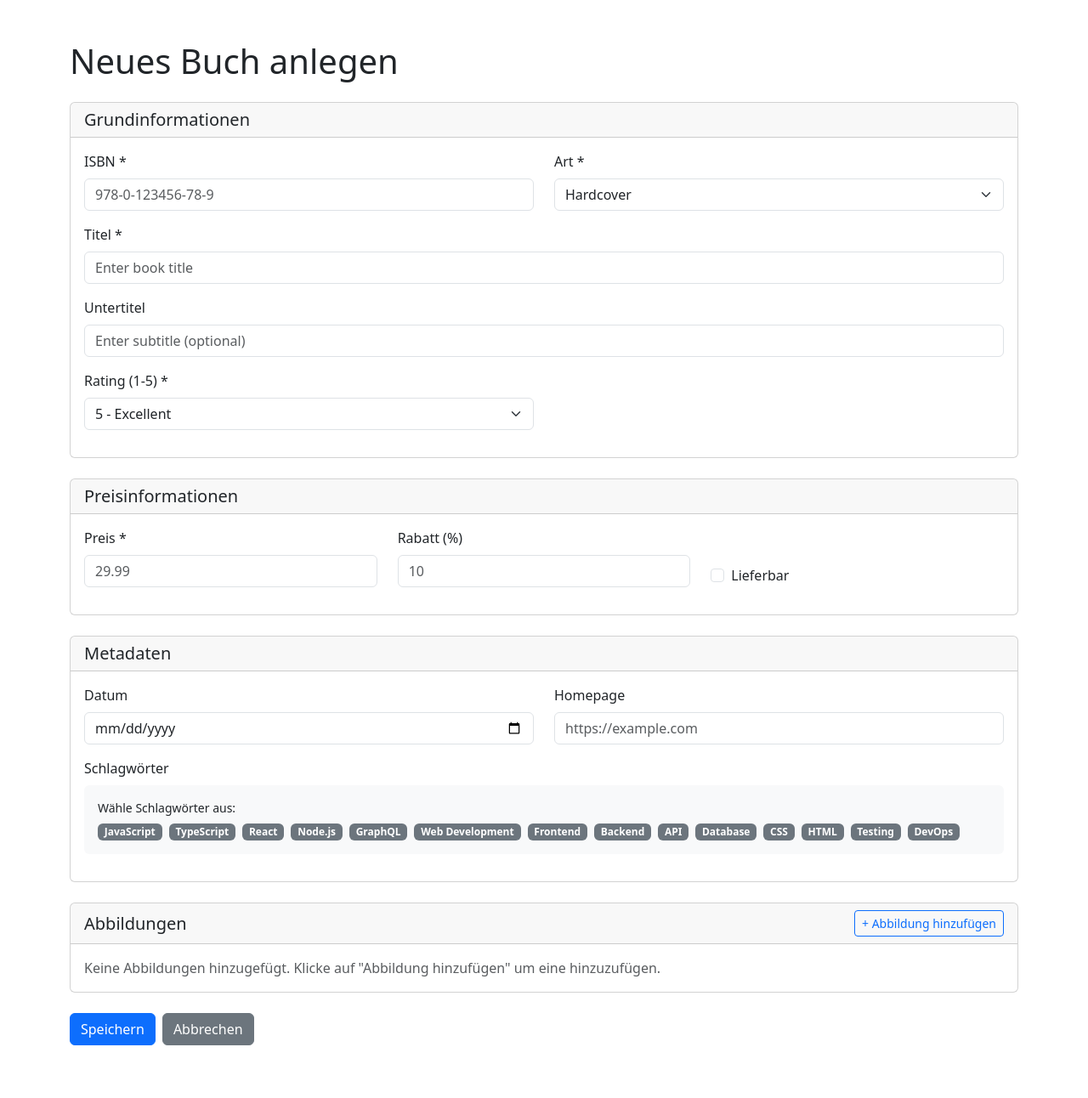
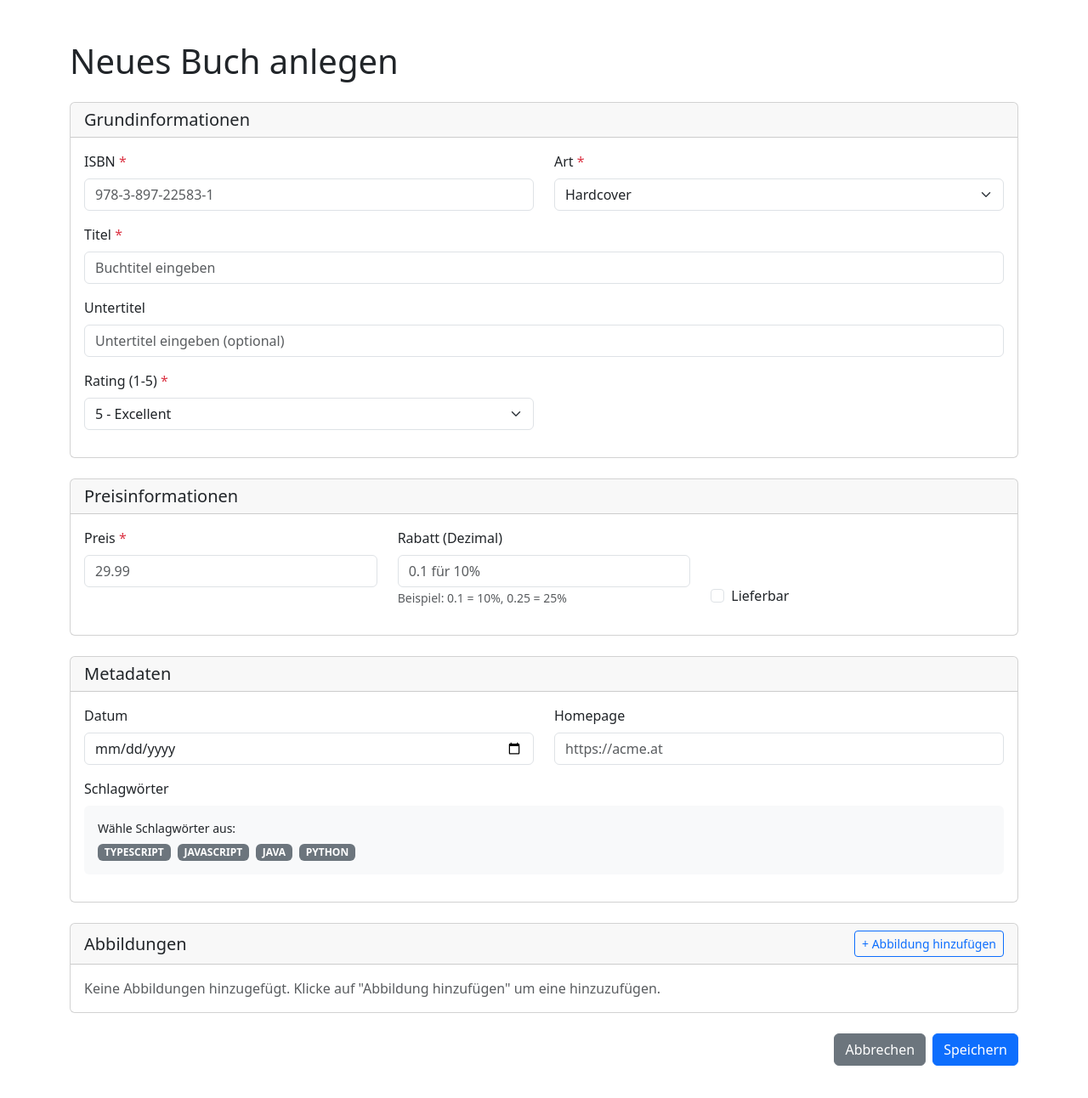
Before and after one commit to inesoetling/SPA-mit-React-Next-GraphQL, a Next.js app in the folder frontend/: page /create in a window 1280 px wide. Shown: the top 1292 px of the page at 85% size. Built offline with nearby package versions, Linux system fonts and the light colour scheme.

Commit message:
ui: Validierung, Error-Handling und UX-Details verbessert

```diff
--- a/frontend/src/app/create/page.tsx
+++ b/frontend/src/app/create/page.tsx
@@ -13,6 +13,10 @@ import {
   Form,
   Row,
 } from 'react-bootstrap';
+
+interface FormErrors {
+  [key: string]: string;
+}
 
 export default function CreateBookPage() {
   // Pflichtfelder
@@ -38,28 +42,27 @@ export default function CreateBookPage() {
     }>
   >([]);
 
-  const [error, setError] = useState('');
+  const [errors, setErrors] = useState<FormErrors>({});
   const [success, setSuccess] = useState(false);
 
   const [createBook, { loading }] = useMutation(CREATE_BOOK);
 
-  // Verfügbare Keywords
+  // Verfügbare Keywords - UPPERCASE wie in der DB!
   const verfuegbareSchlagwoerter = [
-    'JavaScript',
-    'TypeScript',
-    'React',
-    'Node.js',
-    'GraphQL',
-    'Web Development',
-    'Frontend',
-    'Backend',
-    'API',
-    'Database',
-    'CSS',
-    'HTML',
-    'Testing',
-    'DevOps',
+    'TYPESCRIPT',
+    'JAVASCRIPT',
+    'JAVA',
+    'PYTHON',
   ];
+
+  const handleChange = (field: string) => {
+    // Fehler für dieses Feld löschen wenn es geändert wird
+    if (errors[field]) {
+      const newErrors = { ...errors };
+      delete newErrors[field];
+      setErrors(newErrors);
+    }
+  };
 
   const handleKeywordToggle = (keyword: string) => {
     if (schlagwoerter.includes(keyword)) {
@@ -86,31 +89,57 @@ export default function CreateBookPage() {
     setAbbildungen(newAbbildungen);
   };
 
+  const validate = (): boolean => {
+    const newErrors: FormErrors = {};
+
+    if (!isbn.trim()) {
+      newErrors.isbn = 'ISBN ist erforderlich';
+    }
+
+    if (!titel.trim()) {
+      newErrors.titel = 'Titel ist erforderlich';
+    }
+
+    if (!preis || parseFloat(preis) <= 0) {
+      newErrors.preis = 'Preis muss größer als 0 sein';
+    }
+
+    if (rabatt && (parseFloat(rabatt) < 0 || parseFloat(rabatt) > 1)) {
+      newErrors.rabatt =
+        'Rabatt muss zwischen 0 und 1 liegen (z.B. 0.1 für 10%)';
+    }
+
+    if (homepage && !homepage.match(/^https?:\/\/.+/)) {
+      newErrors.homepage = 'Homepage muss eine gültige URL sein';
+    }
+
+    setErrors(newErrors);
+    return Object.keys(newErrors).length === 0;
+  };
+
   const handleSubmit = async (e: React.FormEvent) => {
     e.preventDefault();
-    setError('');
     setSuccess(false);
 
     // Validierung
-    if (!isbn || !titel || !preis) {
-      setError('Bitte alle Pflichtfelder (*) ausfüllen');
+    if (!validate()) {
       return;
     }
 
     try {
       const input = {
-        isbn,
+        isbn: isbn.trim(),
         rating: parseInt(rating.toString()),
         art,
         preis: parseFloat(preis),
         rabatt: rabatt ? parseFloat(rabatt) : undefined,
         lieferbar,
         datum: datum || undefined,
-        homepage: homepage || undefined,
-        schlagwoerter,
+        homepage: homepage.trim() || undefined,
+        schlagwoerter: schlagwoerter.length > 0 ? schlagwoerter : undefined,
         titel: {
-          titel,
-          untertitel: untertitel || undefined,
+          titel: titel.trim(),
+          untertitel: untertitel.trim() || undefined,
         },
         abbildungen: abbildungen.length > 0 ? abbildungen : undefined,
       };
@@ -131,10 +160,11 @@ export default function CreateBookPage() {
       setHomepage('');
       setSchlagwoerter([]);
       setAbbildungen([]);
+      setErrors({});
     } catch (err) {
-      setError(
-        err instanceof Error ? err.message : 'Fehler beim Anlegen des Buchs',
-      );
+      const errorMessage =
+        err instanceof Error ? err.message : 'Fehler beim Anlegen des Buchs';
+      setErrors({ submit: errorMessage });
     }
   };
 
@@ -142,12 +172,20 @@ export default function CreateBookPage() {
     <Container className="py-5">
       <h1 className="mb-4">Neues Buch anlegen</h1>
 
-      {error && (
-        <Alert variant="danger" dismissible onClose={() => setError('')}>
-          {error}
+      {errors.submit && (
+        <Alert
+          variant="danger"
+          dismissible
+          onClose={() => setErrors({ ...errors, submit: '' })}
+        >
+          {errors.submit}
         </Alert>
       )}
-      {success && <Alert variant="success">Buch erfolgreich angelegt!</Alert>}
+      {success && (
+        <Alert variant="success" dismissible onClose={() => setSuccess(false)}>
+          Buch erfolgreich angelegt!
+        </Alert>
+      )}
 
       <Form onSubmit={handleSubmit}>
         {/* Basic Information Card */}
@@ -158,21 +196,31 @@ export default function CreateBookPage() {
           <Card.Body>
             <Row>
               <Col md={6}>
-                <Form.Group className="mb-3">
-                  <Form.Label>ISBN *</Form.Label>
+                <Form.Group className="mb-3" controlId="isbn">
+                  <Form.Label>
+                    ISBN <span className="text-danger">*</span>
+                  </Form.Label>
                   <Form.Control
                     type="text"
-                    placeholder="978-0-123456-78-9"
+                    placeholder="978-3-897-22583-1"
                     value={isbn}
-                    onChange={(e) => setIsbn(e.target.value)}
-                    required
+                    onChange={(e) => {
+                      setIsbn(e.target.value);
+                      handleChange('isbn');
+                    }}
+                    isInvalid={!!errors.isbn}
                   />
+                  <Form.Control.Feedback type="invalid">
+                    {errors.isbn}
+                  </Form.Control.Feedback>
                 </Form.Group>
               </Col>
 
               <Col md={6}>
-                <Form.Group className="mb-3">
-                  <Form.Label>Art *</Form.Label>
+                <Form.Group className="mb-3" controlId="art">
+                  <Form.Label>
+                    Art <span className="text-danger">*</span>
+                  </Form.Label>
                   <Form.Select
                     value={art}
                     onChange={(e) => setArt(e.target.value)}
@@ -187,26 +235,34 @@ export default function CreateBookPage() {
 
             <Row>
               <Col md={12}>
-                <Form.Group className="mb-3">
-                  <Form.Label>Titel *</Form.Label>
+                <Form.Group className="mb-3" controlId="titel">
+                  <Form.Label>
+                    Titel <span className="text-danger">*</span>
+                  </Form.Label>
                   <Form.Control
                     type="text"
-                    placeholder="Enter book title"
+                    placeholder="Buchtitel eingeben"
                     value={titel}
-                    onChange={(e) => setTitel(e.target.value)}
-                    required
+                    onChange={(e) => {
+                      setTitel(e.target.value);
+                      handleChange('titel');
+                    }}
+                    isInvalid={!!errors.titel}
                   />
+                  <Form.Control.Feedback type="invalid">
+                    {errors.titel}
+                  </Form.Control.Feedback>
                 </Form.Group>
               </Col>
             </Row>
 
             <Row>
               <Col md={12}>
-                <Form.Group className="mb-3">
+                <Form.Group className="mb-3" controlId="untertitel">
                   <Form.Label>Untertitel</Form.Label>
                   <Form.Control
                     type="text"
-                    placeholder="Enter subtitle (optional)"
+                    placeholder="Untertitel eingeben (optional)"
                     value={untertitel}
                     onChange={(e) => setUntertitel(e.target.value)}
                   />
@@ -216,17 +272,19 @@ export default function CreateBookPage() {
 
             <Row>
               <Col md={6}>
-                <Form.Group className="mb-3">
-                  <Form.Label>Rating (1-5) *</Form.Label>
+                <Form.Group className="mb-3" controlId="rating">
+                  <Form.Label>
+                    Rating (1-5) <span className="text-danger">*</span>
+                  </Form.Label>
                   <Form.Select
                     value={rating}
                     onChange={(e) => setRating(parseInt(e.target.value))}
                   >
+                    <option value="1">1 - Poor</option>
+                    <option value="2">2 - Fair</option>
+                    <option value="3">3 - Good</option>
+                    <option value="4">4 - Very Good</option>
                     <option value="5">5 - Excellent</option>
-                    <option value="4">4 - Good</option>
-                    <option value="3">3 - Average</option>
-                    <option value="2">2 - Poor</option>
-                    <option value="1">1 - Bad</option>
                   </Form.Select>
                 </Form.Group>
               </Col>
@@ -242,36 +300,54 @@ export default function CreateBookPage() {
           <Card.Body>
             <Row>
               <Col md={4}>
-                <Form.Group className="mb-3">
-                  <Form.Label>Preis *</Form.Label>
+                <Form.Group className="mb-3" controlId="preis">
+                  <Form.Label>
+                    Preis <span className="text-danger">*</span>
+                  </Form.Label>
                   <Form.Control
                     type="number"
                     step="0.01"
                     placeholder="29.99"
                     value={preis}
-                    onChange={(e) => setPreis(e.target.value)}
-                    required
+                    onChange={(e) => {
+                      setPreis(e.target.value);
+                      handleChange('preis');
+                    }}
+                    isInvalid={!!errors.preis}
                   />
+                  <Form.Control.Feedback type="invalid">
+                    {errors.preis}
+                  </Form.Control.Feedback>
                 </Form.Group>
               </Col>
 
               <Col md={4}>
-                <Form.Group className="mb-3">
-                  <Form.Label>Rabatt (%)</Form.Label>
+                <Form.Group className="mb-3" controlId="rabatt">
+                  <Form.Label>Rabatt (Dezimal)</Form.Label>
                   <Form.Control
                     type="number"
-                    step="0.01"
+                    step="0.001"
                     min="0"
-                    max="100"
-                    placeholder="10"
+                    max="1"
+                    placeholder="0.1 für 10%"
                     value={rabatt}
-                    onChange={(e) => setRabatt(e.target.value)}
+                    onChange={(e) => {
+                      setRabatt(e.target.value);
+                      handleChange('rabatt');
+                    }}
+                    isInvalid={!!errors.rabatt}
                   />
+                  <Form.Control.Feedback type="invalid">
+                    {errors.rabatt}
+                  </Form.Control.Feedback>
+                  <Form.Text className="text-muted">
+                    Beispiel: 0.1 = 10%, 0.25 = 25%
+                  </Form.Text>
                 </Form.Group>
               </Col>
 
               <Col md={4} className="d-flex align-items-end">
-                <Form.Group className="mb-3">
+                <Form.Group className="mb-3" controlId="lieferbar">
                   <Form.Check
                     type="checkbox"
                     label="Lieferbar"
@@ -292,7 +368,7 @@ export default function CreateBookPage() {
           <Card.Body>
             <Row>
               <Col md={6}>
-                <Form.Group className="mb-3">
+                <Form.Group className="mb-3" controlId="datum">
                   <Form.Label>Datum</Form.Label>
                   <Form.Control
                     type="date"
@@ -303,21 +379,28 @@ export default function CreateBookPage() {
               </Col>
 
               <Col md={6}>
-                <Form.Group className="mb-3">
+                <Form.Group className="mb-3" controlId="homepage">
                   <Form.Label>Homepage</Form.Label>
                   <Form.Control
                     type="url"
                     value={homepage}
-                    onChange={(e) => setHomepage(e.target.value)}
-                    placeholder="https://example.com"
+                    onChange={(e) => {
+                      setHomepage(e.target.value);
+                      handleChange('homepage');
+                    }}
+                    placeholder="https://acme.at"
+                    isInvalid={!!errors.homepage}
                   />
+                  <Form.Control.Feedback type="invalid">
+                    {errors.homepage}
+                  </Form.Control.Feedback>
                 </Form.Group>
               </Col>
             </Row>
 
             <Row>
               <Col md={12}>
-                <Form.Group className="mb-3">
+                <Form.Group className="mb-3" controlId="schlagwoerter">
                   <Form.Label>Schlagwörter</Form.Label>
                   <div className="mb-3 p-3 bg-light rounded">
                     <p className="mb-2 small">Wähle Schlagwörter aus:</p>
@@ -439,10 +522,7 @@ export default function CreateBookPage() {
           </Card.Body>
         </Card>
 
-        <div className="d-flex gap-2">
-          <Button type="submit" variant="primary" disabled={loading}>
-            {loading ? 'Saving...' : 'Speichern'}
-          </Button>
+        <div className="d-flex gap-2 justify-content-end">
           <Button
             type="button"
             variant="secondary"
@@ -450,6 +530,9 @@ export default function CreateBookPage() {
           >
             Abbrechen
           </Button>
+          <Button type="submit" variant="primary" disabled={loading}>
+            {loading ? 'Speichert...' : 'Speichern'}
+          </Button>
         </div>
       </Form>
     </Container>
```
